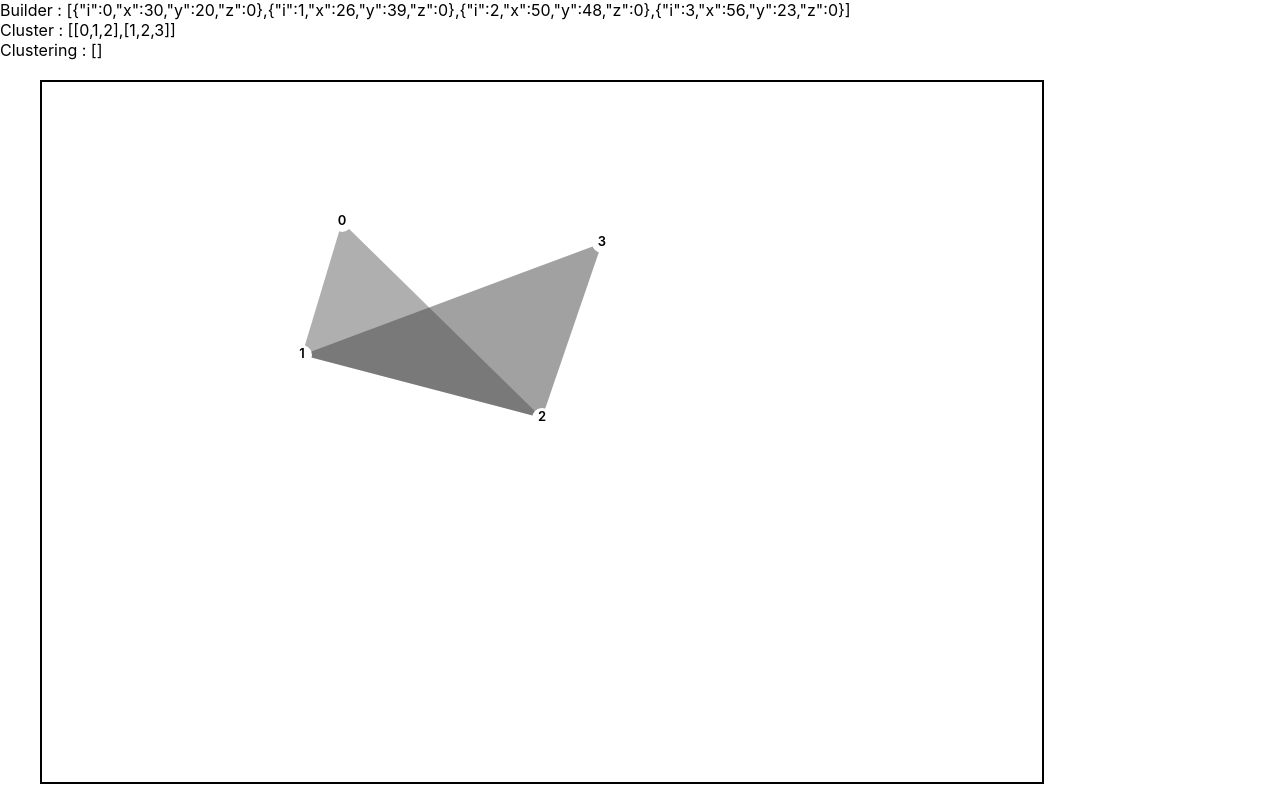
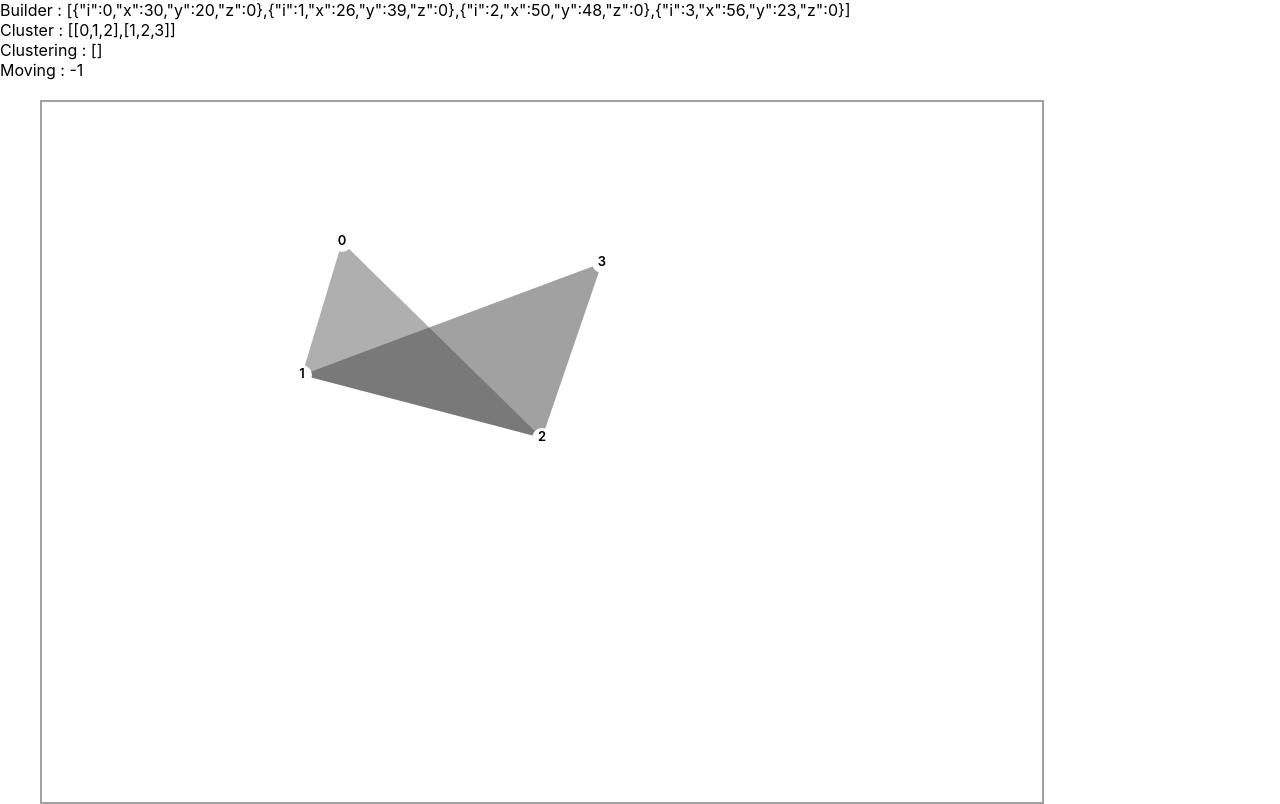
Before and after one commit to Rio-Lv/anchors_ts, a React (Create React App) app: page / in a window 1280 px wide. Built offline with nearby package versions, Linux system fonts and the light colour scheme.

Commit message:
border now changes based on mode

```diff
--- a/src/Canvas/Builder.tsx
+++ b/src/Canvas/Builder.tsx
@@ -18,13 +18,15 @@ const Builder = () => {
     const [moving, setMoving] = useState(-1);
 
     const [clustering, setClustering] = useState<number[]>([]);
-    const [clusters, setClusters] = useState<number[][]>([[0, 1, 2], [1, 2, 3]]);
+    const [clusters, setClusters] = useState<number[][]>([
+        [0, 1, 2],
+        [1, 2, 3],
+    ]);
 
     // mode listener
     useEffect(() => {
         const handleKeyDown = (event: any): void => {
-            setMoving(-1)
-
+            setMoving(-1);
             if (event.key === modes.add) {
                 setMode(modes.add);
             } else if (event.key === modes.remove) {
@@ -32,7 +34,6 @@ const Builder = () => {
             } else if (event.key === modes.cluster) {
                 setMode(modes.cluster);
             }
-
         };
         const handleKeyUp = (event: any): void => {
             setMode(modes.move);
@@ -49,27 +50,31 @@ const Builder = () => {
     useEffect(() => {
         setIndex(anchors.length);
     }, [anchors]);
-    const [lastMode, setLastMode] = useState(mode)
     useEffect(() => {
         if (mode === modes.move) {
             updateAnchors(setLooseAnchors, setAnchors);
             updateClusters(setClustering, setClusters);
         }
-
     }, [mode]);
 
+    const whichColor = () => {
+        if (mode === modes.remove) {
+            return "#e64e4e";
+        } else if (mode === modes.add) {
+            return "#15eb39";
+        } else if (mode === modes.cluster) {
+            return "#f7bf0a"
+        } else {
+            return "#a1a1a1";
+        }
+    };
 
     return (
         <div id={id} style={{ display: "flex", flexDirection: "column" }}>
-            <div>
-                Builder : {JSON.stringify(anchors)}
-            </div>
-            <div>
-                Cluster : {JSON.stringify(clusters)}
-            </div>
-            <div>
-                Clustering : {JSON.stringify(clustering)}
-            </div>
+            <div>Builder : {JSON.stringify(anchors)}</div>
+            <div>Cluster : {JSON.stringify(clusters)}</div>
+            <div>Clustering : {JSON.stringify(clustering)}</div>
+            <div>Moving : {moving}</div>
             <div
                 style={{
                     position: "relative",
@@ -77,7 +82,7 @@ const Builder = () => {
                     marginLeft: "40px",
                     width: "1000px",
                     height: "700px",
-                    border: mode !== modes.move ? "2px solid red" : "2px solid black",
+                    border: `${whichColor()} 2px solid`,
                 }}
             >
                 <Renderer anchors={anchors} clusters={clusters} />
```
